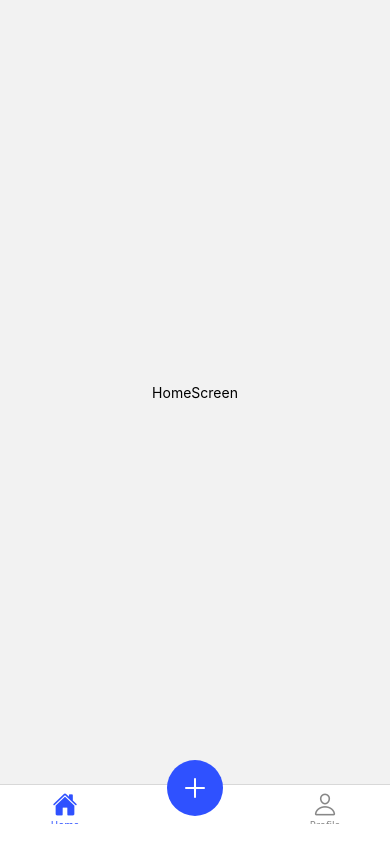
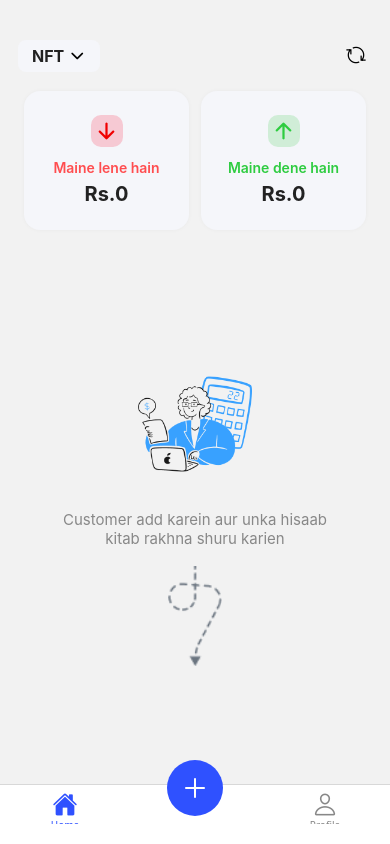
Before and after one commit to Syed-Abdullah123/HisaabBook, a React Native app in the folder HisabBook/: screen /Tab in a window 390 px wide. Built offline with nearby package versions, Linux system fonts and the light colour scheme.

Commit message:
displaying empty cards, simple empty screen

```diff
--- a/HisabBook/src/screens/HomeScreen.tsx
+++ b/HisabBook/src/screens/HomeScreen.tsx
@@ -1,10 +1,74 @@
-import { StyleSheet, Text, View } from "react-native";
-import React from "react";
+import { Ionicons, EvilIcons } from "@expo/vector-icons";
+import React, { useState } from "react";
+import {
+  View,
+  Text,
+  StyleSheet,
+  TouchableOpacity,
+  Image,
+  Modal,
+  Dimensions,
+  Pressable,
+} from "react-native";
+
+const { width, height } = Dimensions.get("window");
 
 const HomeScreen = () => {
+  const [showModal, setShowModal] = useState(true);
+
   return (
     <View style={styles.container}>
-      <Text>HomeScreen</Text>
+      {/* Top Bar */}
+      <View style={styles.topBar}>
+        <TouchableOpacity style={styles.dropdown}>
+          <Text style={styles.dropdownText}>NFT</Text>
+          <Ionicons name="chevron-down" size={18} color="black" />
+        </TouchableOpacity>
+        <View style={styles.topIcons}>
+          <TouchableOpacity>
+            <EvilIcons name="refresh" size={32} color="black" />
+          </TouchableOpacity>
+        </View>
+      </View>
+
+      {/* Cards */}
+      <View style={styles.cardsRow}>
+        <View style={styles.card}>
+          <View style={styles.cardIcon}>
+            <Ionicons name="arrow-down" size={24} color="#F00000" />
+          </View>
+          <Text style={[styles.cardLabel, { color: "#FF4D4F" }]}>
+            Maine lene hain
+          </Text>
+          <Text style={styles.cardAmount}>Rs.0</Text>
+        </View>
+        <View style={styles.card}>
+          <View style={[styles.cardIcon, { backgroundColor: "#2ECC4030" }]}>
+            <Ionicons name="arrow-up" size={24} color="#2ECC40" />
+          </View>
+          <Text style={[styles.cardLabel, { color: "#2ECC40" }]}>
+            Maine dene hain
+          </Text>
+          <Text style={styles.cardAmount}>Rs.0</Text>
+        </View>
+      </View>
+
+      {/* Illustration */}
+      <View style={styles.illustrationContainer}>
+        <Image
+          source={require("../../assets/home-empty.png")}
+          style={styles.illustration}
+          resizeMode="contain"
+        />
+        <Text style={styles.instruction}>
+          Customer add karein aur unka hisaab kitab rakhna shuru karien
+        </Text>
+        <Image
+          source={require("../../assets/arrow.png")}
+          style={styles.illustrationArrow}
+          resizeMode="contain"
+        />
+      </View>
     </View>
   );
 };
@@ -14,7 +78,95 @@ export default HomeScreen;
 const styles = StyleSheet.create({
   container: {
     flex: 1,
+    // backgroundColor: "#fff",
+    paddingTop: 20,
+  },
+  topBar: {
+    flexDirection: "row",
+    justifyContent: "space-between",
+    alignItems: "center",
+    paddingHorizontal: 18,
+    paddingTop: 18,
+    paddingBottom: 8,
+  },
+  dropdown: {
+    flexDirection: "row",
+    alignItems: "center",
+    backgroundColor: "#F5F6FA",
+    borderRadius: 8,
+    paddingHorizontal: 14,
+    paddingVertical: 6,
+    gap: 4,
+  },
+  dropdownText: {
+    fontWeight: "bold",
+    fontSize: 16,
+    color: "#222",
+  },
+  topIcons: {
+    flexDirection: "row",
+    alignItems: "center",
+    gap: 12,
+  },
+  cardsRow: {
+    flexDirection: "row",
+    justifyContent: "space-between",
+    marginHorizontal: 18,
+    marginTop: 10,
+  },
+  card: {
+    flex: 1,
+    backgroundColor: "#F5F6FA",
+    borderRadius: 16,
+    marginHorizontal: 6,
+    alignItems: "center",
+    paddingVertical: 24,
+    elevation: 2,
+    shadowColor: "#000",
+    shadowOpacity: 0.04,
+    shadowRadius: 4,
+  },
+  cardIcon: {
+    backgroundColor: "#FA0B2930",
+    borderRadius: 10,
+    padding: 4,
+    width: 32,
+    height: 32,
+    alignItems: "center",
     justifyContent: "center",
+    marginBottom: 12,
+  },
+  cardLabel: {
+    fontSize: 14,
+    fontWeight: "600",
+    marginBottom: 6,
+  },
+  cardAmount: {
+    fontSize: 20,
+    fontWeight: "bold",
+    color: "#222",
+  },
+  illustrationContainer: {
+    flex: 1,
     alignItems: "center",
+    justifyContent: "center",
+    marginTop: 16,
+  },
+  illustration: {
+    width: 160,
+    height: 120,
+    marginBottom: 18,
+  },
+  instruction: {
+    fontSize: 15,
+    color: "#888",
+    textAlign: "center",
+    marginTop: 8,
+    maxWidth: 300,
+  },
+  illustrationArrow: {
+    width: 100,
+    height: 100,
+    marginTop: 18,
   },
 });
```
